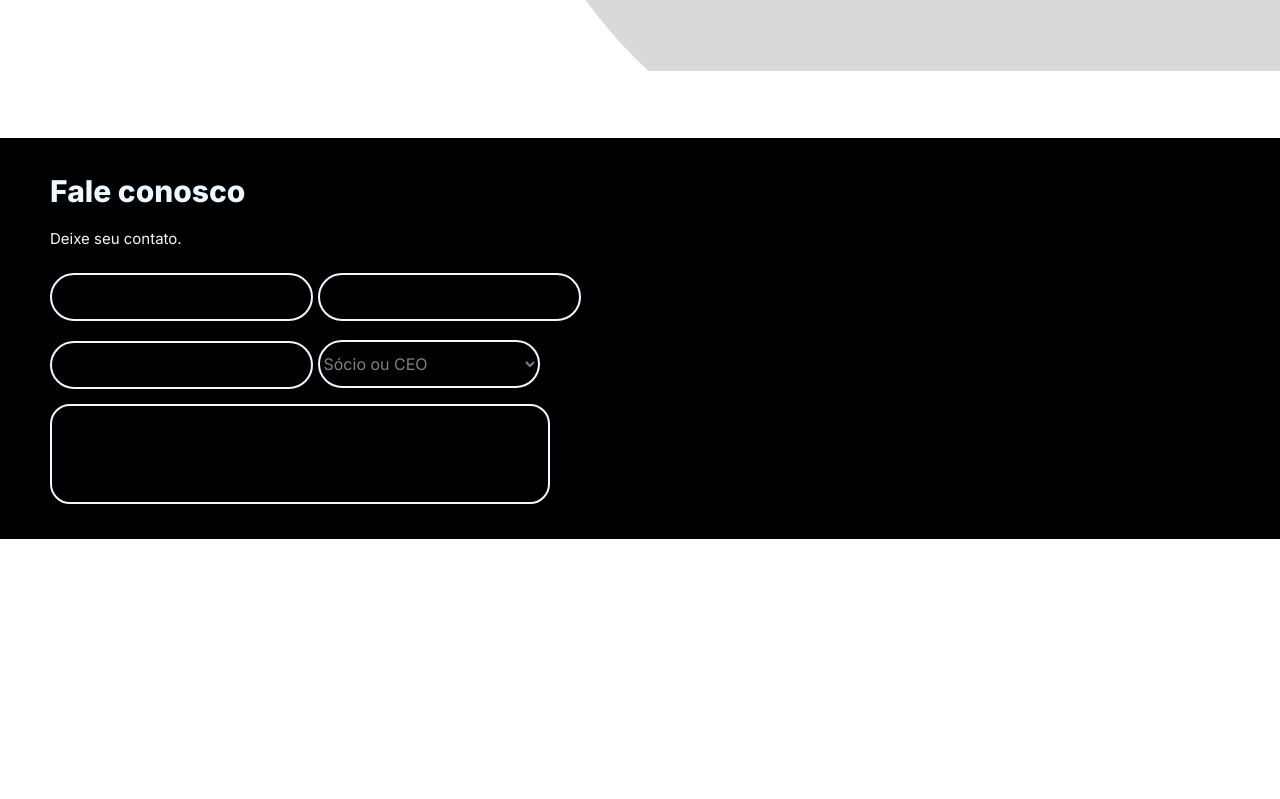
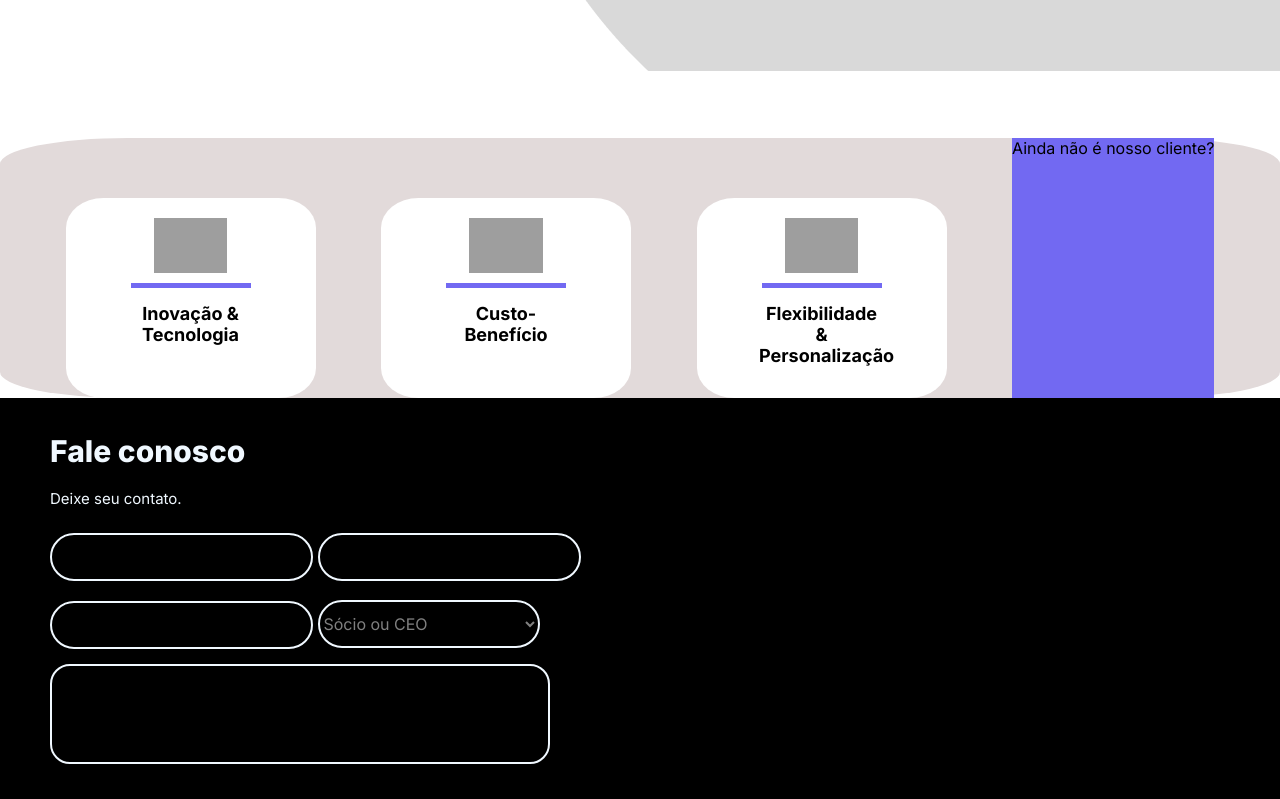
Before and after one commit to tiagobezerril/projeto-pi, a plain HTML site: page Codigo/site/index.html in a window 1280 px wide. Shown: the part 691-1490 px from the top of the page. Before the commit the page ends 1230 px from the top, so only its background shows below. Drawn offline with Linux system fonts and the light colour scheme; grey boxes are pictures that could not be loaded.

Commit message:
Adicionei os objetivos da empresa na home

```diff
--- a/Codigo/site/index.html
+++ b/Codigo/site/index.html
@@ -36,6 +36,36 @@
     </div>
         <img class="imagem01" src="https://s3-alpha-sig.figma.com/img/c02e/6416/9e87d373159d1e5d01e630315c43dd0f?Expires=1728259200&Key-Pair-Id=APKAQ4GOSFWCVNEHN3O4&Signature=ExWirRbGOx3LDvppnDiISZLGTX58IvkDbwxW2-aFJoMo5C1s2UcyrZ9A1QsATBG4iJKG-7G4GujAb7rLTLqbF9ntyKQmUEkHDP9Yfeiokqc1T49YARd4B6RIs73~H60pHTzOlPfG-V~Lrlx5lvyUI8YDiPP0ajB4wWYeGrnTAwWaB17Vz04RO6F5gzHI4xzQ8jDJVlWXzG4Vv50yLudyLX~8RtRKcDZUXRQ3uWgFIpz~fyXeMq32gs6D5gxQgzF95CxEg5WB0te5KJG-9~KP-P49wkDmlvSqnZzSigohjWrp05uywmLKF7AVSNtmSJVfPZn-CJprBQH3wV92tWSWuA__" alt="">
 
+        <div class="corpohome">
+
+            <div class="objetivos">
+            <img class="imgobj" src="https://cdn-icons-png.flaticon.com/512/2120/2120483.png" alt="">
+
+            <div class="line"></div>
+
+            <span>Inovação & Tecnologia</span></div>
+
+
+            <div class="objetivos">
+            <img class="imgobj" src="https://cdn-icons-png.flaticon.com/512/1323/1323032.png" alt="">
+
+            <div class="line"></div>
+
+            <span>Custo-Benefício</span></div>
+
+
+            <div class="objetivos">
+            <img class="imgobj" src="https://cdn-icons-png.flaticon.com/512/820/820798.png" alt="">
+
+            <div class="line"></div>
+
+            <span>Flexibilidade & Personalização</span></div>
+
+            <div class="sercliente">
+                Ainda não é nosso cliente?
+            </div>
+        </div>
+
         <footer>
             <h2>Fale conosco</h2> <br>
 
--- a/Codigo/site/style.css
+++ b/Codigo/site/style.css
@@ -28,6 +28,7 @@ body {
     margin-right: 50px;
     margin-top: 10px;
     z-index: 5;
+    top: 0px;
 
     -webkit-box-shadow: -2px 15px 41px -17px rgba(117,117,117,1);
     -moz-box-shadow: -2px 15px 41px -17px rgba(117,117,117,1);
@@ -102,6 +103,8 @@ body {
 /* HOME */
 
 h1 {
+    position: relative;
+    top: 40px;
     font-size: 60px;
     font-weight: 900;
     line-height: 100px;
@@ -111,11 +114,13 @@ h1 {
 
 .imagem01 {
     position: relative;
-    bottom: 410px; left: 750px;
+    bottom: 300px; left: 750px;
     width: 38%;
     border-radius: 50px;
 }
 .text {
+    position: relative;
+    top: 50px;
     font-size: 28px;
     font-weight: 700;
     line-height: 45px;
@@ -136,6 +141,51 @@ h2 {
     color: aliceblue;
 }
 
+.corpohome {
+    display: flex;
+    background-color: rgb(226, 218, 218);
+    display: flex;
+    justify-content: center;
+    justify-content: space-evenly;
+    border-radius: 10%;
+}
+
+
+.objetivos {
+    display:flex;
+    flex-direction: column;
+    text-align: center;
+    align-items: center;
+    font-size: 18px;
+    font-weight: bolder;
+    background-color: white;
+    margin-top: 60px;
+    border-radius: 15%;
+    height: 200px;
+    width: 250px;
+}
+
+.line {
+    background-color: #7269F2;
+    height: 5px;
+    width: 120px;
+    margin-top: 10px;
+}
+
+.objetivos span{
+    width: 50%;
+    padding-top: 15px;
+}
+
+.imgobj{
+height: 55px;
+margin-top: 20px;
+}
+
+.sercliente{
+    background-color: #7269F2;
+
+}
 /* RODAPÉ */
 
 footer{
```
